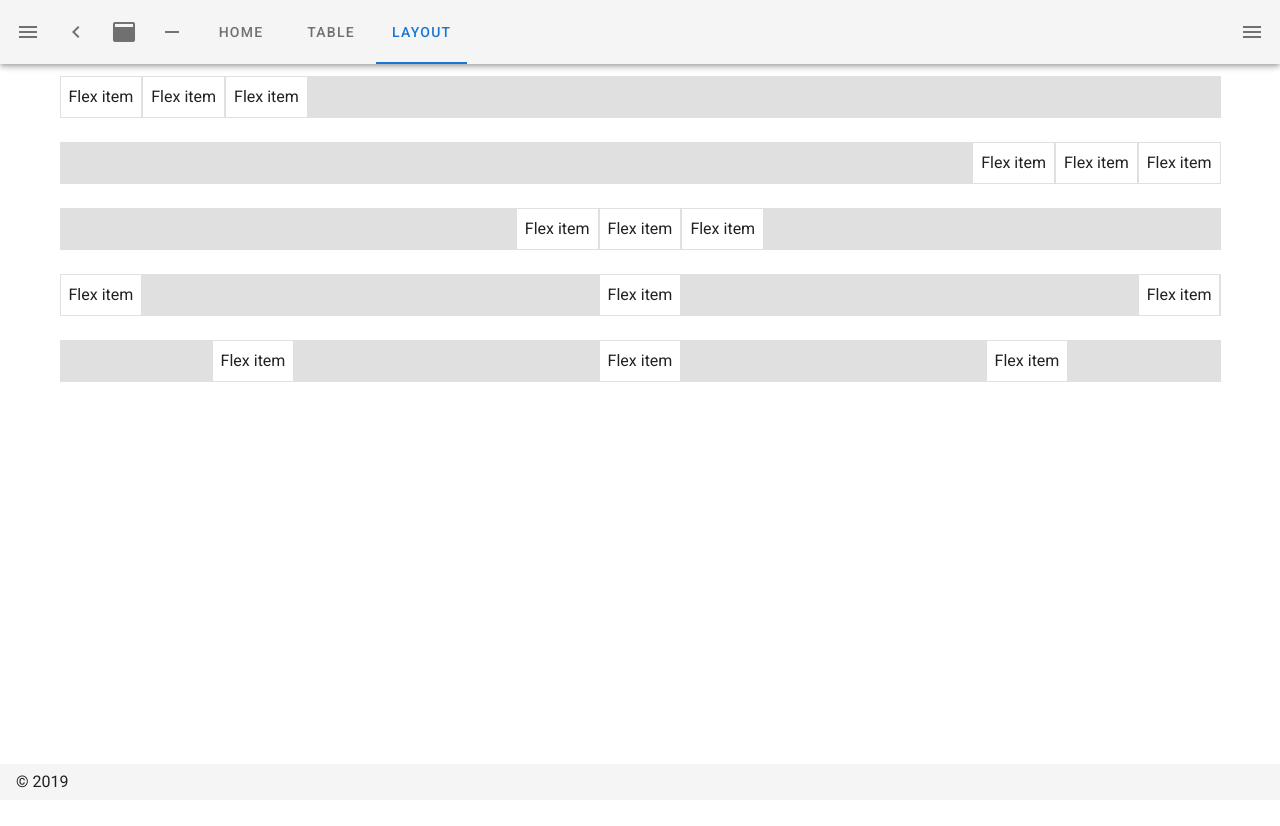
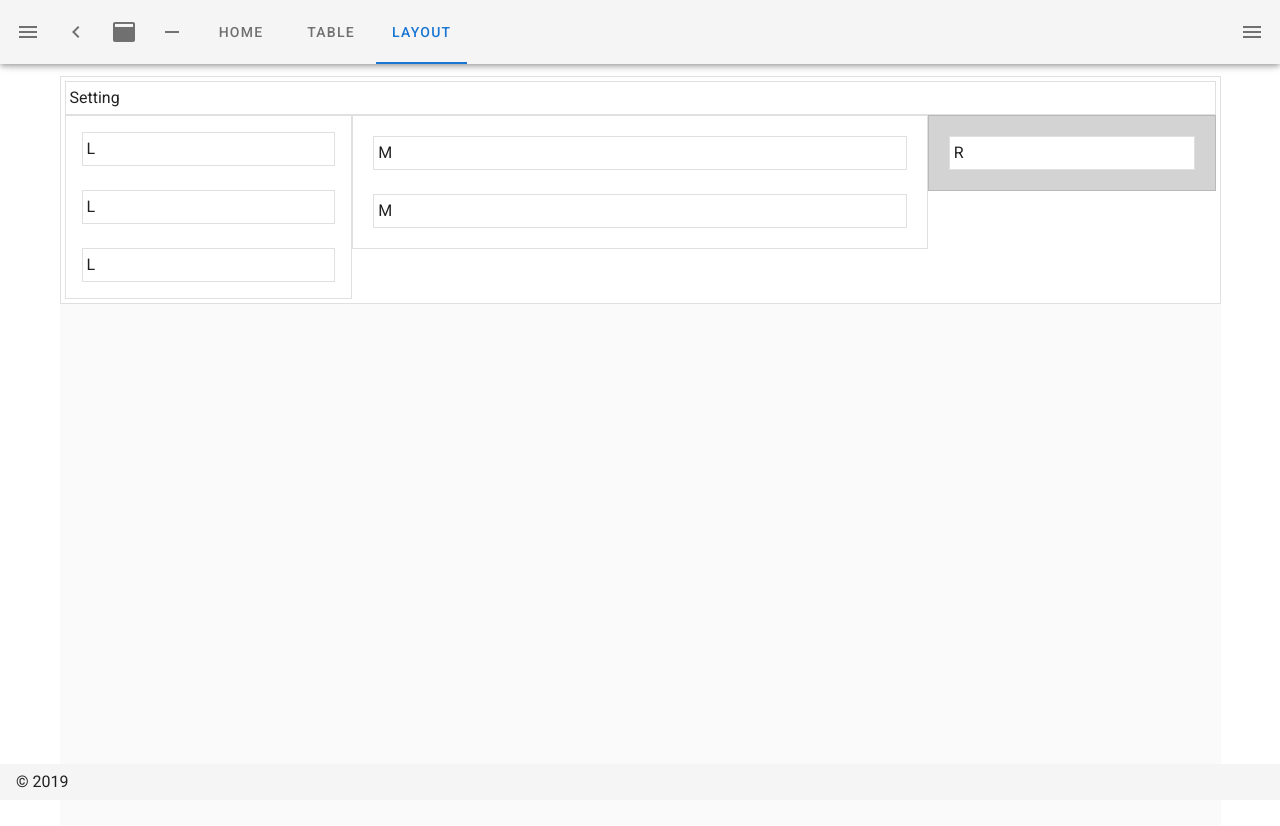
Before and after one commit to BoxPistols/nuxt-vuetify-20120, a Nuxt app: page /layout in a window 1280 px wide. Shown: the top 826 px of the page. Before the commit the page ends 800 px from the top, so only its background shows below. Built offline with nearby package versions, Linux system fonts and the light colour scheme.

Commit message:
lay base

```diff
--- a/pages/layout.vue
+++ b/pages/layout.vue
@@ -1,23 +1,94 @@
 <template>
-<div>
-  <v-card v-for="j in justify" :key="j" :class="`d-flex justify-${j} mb-6`" color="grey lighten-2" flat tile>
-    <v-card v-for="n in 3" :key="n" class="pa-2" outlined tile>
-      Flex item
-    </v-card>
-  </v-card>
-</div>
+<v-app class="grey lighten-5">
+  <v-row>
+    <!-- Outer -->
+    <v-col cols="12">
+      <v-card class="pa-1" outlined tile>
+
+        <v-row no-gutters>
+          <v-col cols="12">
+            <v-card class="pa-1" outlined tile>
+              Setting
+            </v-card>
+          </v-col>
+        </v-row>
+        <v-row no-gutters>
+
+
+          <v-col cols="3">
+            <v-card class="pa-1" outlined tile>
+
+              <v-col cols="12">
+                <v-card class="pa-1" outlined tile>
+                  L
+                </v-card>
+              </v-col>
+              <v-col cols="12">
+                <v-card class="pa-1" outlined tile>
+                  L
+                </v-card>
+              </v-col>
+              <v-col cols="12">
+                <v-card class="pa-1" outlined tile>
+                  L
+                </v-card>
+              </v-col>
+
+            </v-card>
+          </v-col>
+
+          <v-col cols="6">
+            <v-card class="pa-2" outlined tile>
+              <v-col cols="12">
+                <v-card class="pa-1" outlined tile>
+                  M
+                </v-card>
+              </v-col>
+
+              <v-col cols="12">
+                <v-card class="pa-1" outlined tile>
+                  M
+                </v-card>
+              </v-col>
+
+            </v-card>
+          </v-col>
+
+          <v-col cols="3">
+            <v-card class="pa-2" outlined style="background-color: lightgrey;" tile>
+              <v-col cols="12">
+                <v-card class="pa-1" outlined tile>
+                  R
+                </v-card>
+              </v-col>
+            </v-card>
+          </v-col>
+
+        </v-row>
+      </v-card>
+    </v-col>
+  </v-row>
+
+</v-app>
 </template>
 
 <script>
 export default {
   data: () => ({
-    justify: [
-      'start',
-      'end',
-      'center',
-      'space-between',
-      'space-around',
-    ],
+    // justify: [
+    //   'start',
+    //   'end',
+    //   'center',
+    //   'space-between',
+    //   'space-around',
+    // ],
   }),
 }
 </script>
+
+<style lang="sass" scoped>
+.wrap
+  width: 100%
+  height: 100vh
+  background: #000
+</style>
```
